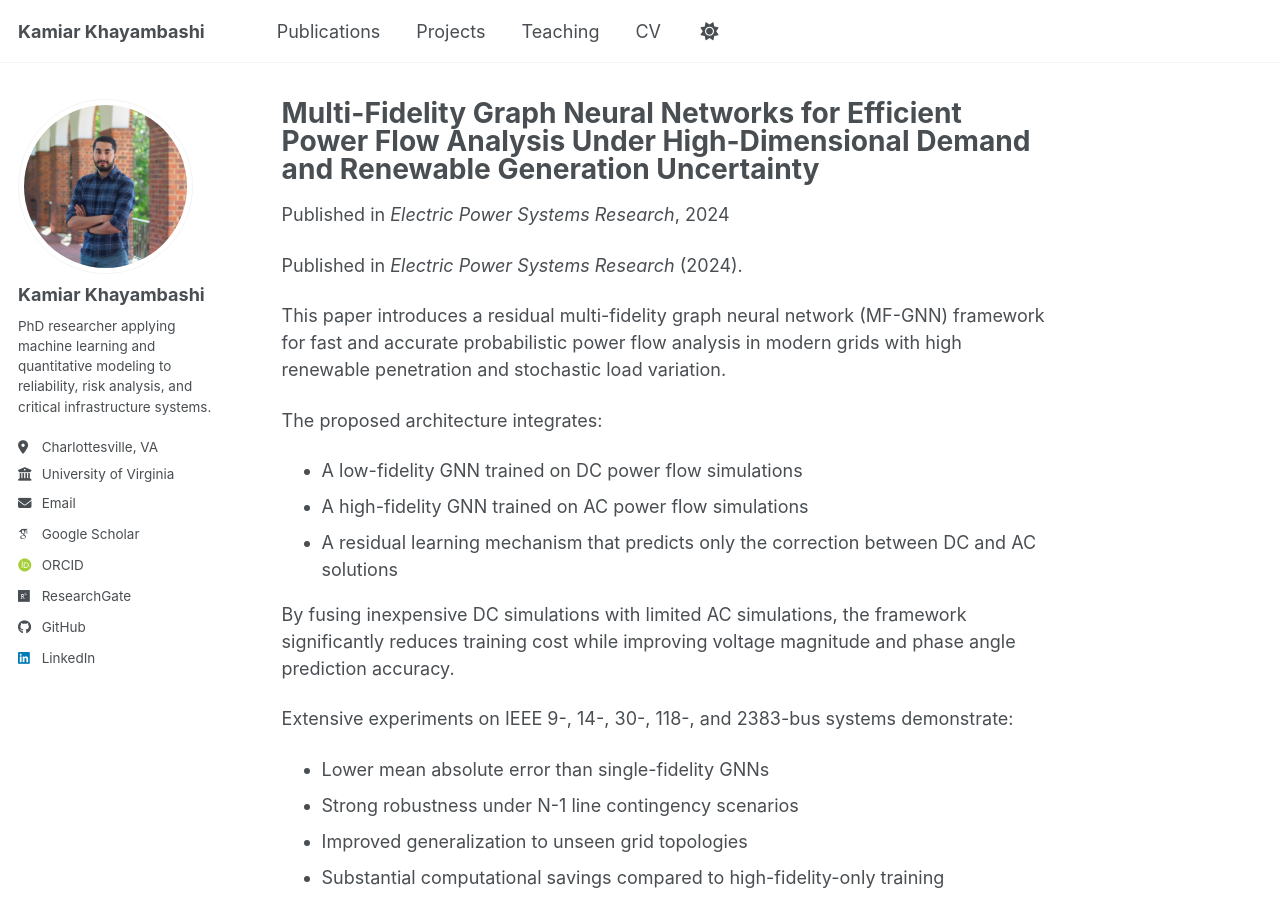
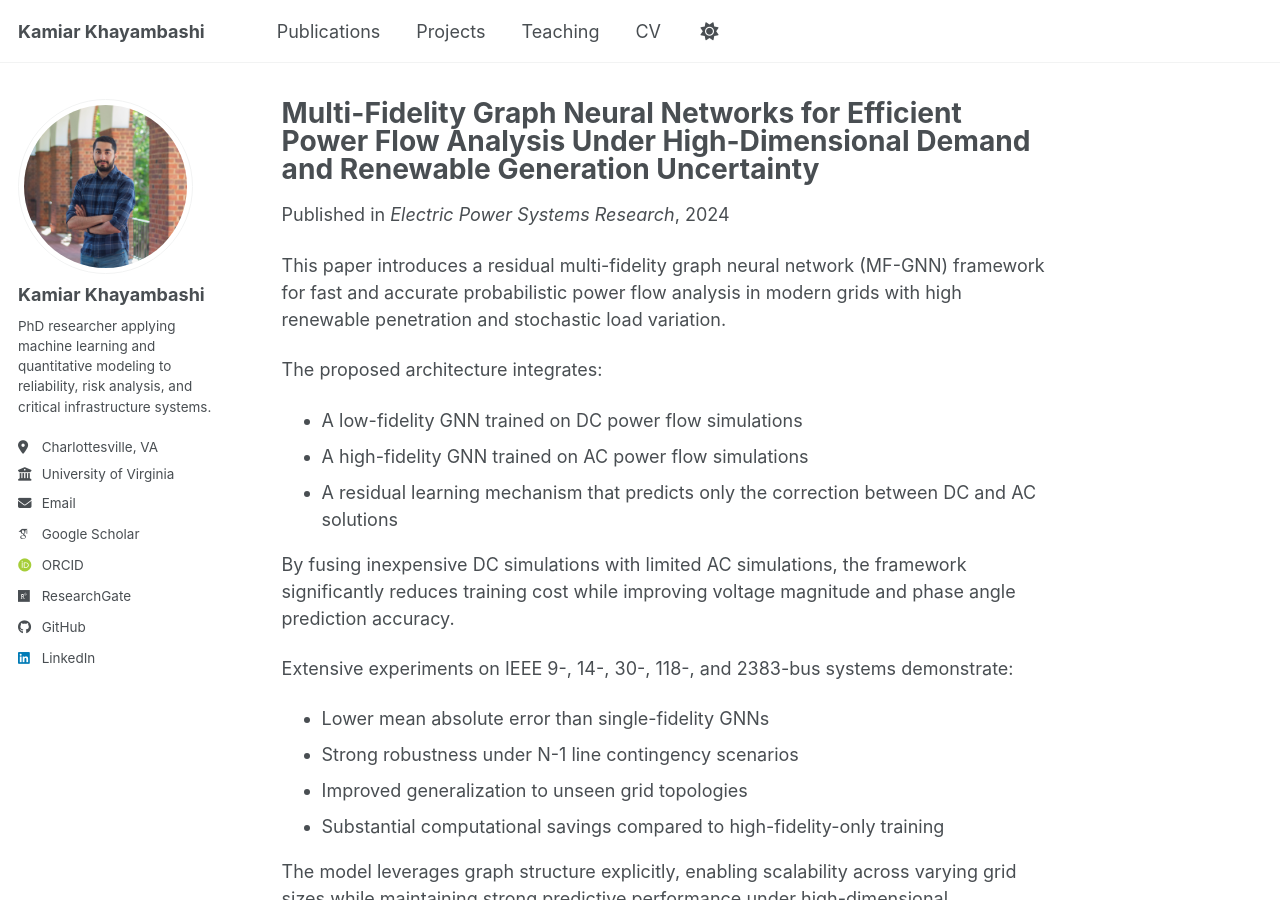
Before and after one commit to kamiarkhayam/kamiarkhayam.github.io, a Jekyll site: the page built from _publications/2024-08-27-espr-mfgnn-power.md, in a window 1280 px wide and 900 px high. Built offline with Jekyll 4.4.1, drawn with Linux system fonts in a browser that asks for light colours; some web fonts are replaced; a script bundle is joined from its source files by our own code; library files that are not in the unit come from our copies; some of the changed lines change nothing that is shown.

Commit message:
Update 2024-08-27-espr-mfgnn-power.md

```diff
--- a/_publications/2024-08-27-espr-mfgnn-power.md
+++ b/_publications/2024-08-27-espr-mfgnn-power.md
@@ -8,8 +8,6 @@ venue: "Electric Power Systems Research"
 paperurl: "https://www.sciencedirect.com/science/article/abs/pii/S0378779624009003"
 citation: "Taghizadeh, M., Khayambashi, K., Hasnat, M. A., & Alemazkoor, N. (2024). Multi-fidelity graph neural networks for efficient power flow analysis under high-dimensional demand and renewable generation uncertainty. Electric Power Systems Research, 237, 111014."
 ---
-Published in *Electric Power Systems Research* (2024).
-
 This paper introduces a residual multi-fidelity graph neural network (MF-GNN) framework for fast and accurate probabilistic power flow analysis in modern grids with high renewable penetration and stochastic load variation.
 
 The proposed architecture integrates:
@@ -30,4 +28,4 @@ The model leverages graph structure explicitly, enabling scalability across vary
 
 **Methods:** Multi-fidelity learning, graph neural networks (WL-GNN), probabilistic power flow, DC/AC data fusion, residual learning
 
-[Paper]({{ page.paperurl }}) | [Code](https://github.com/MehdiTaghizadehUVa/MFGNN_Power)
+[Paper]({{ page.paperurl }}) | [Code](https://www.sciencedirect.com/science/article/abs/pii/S0378779624009003)
```
